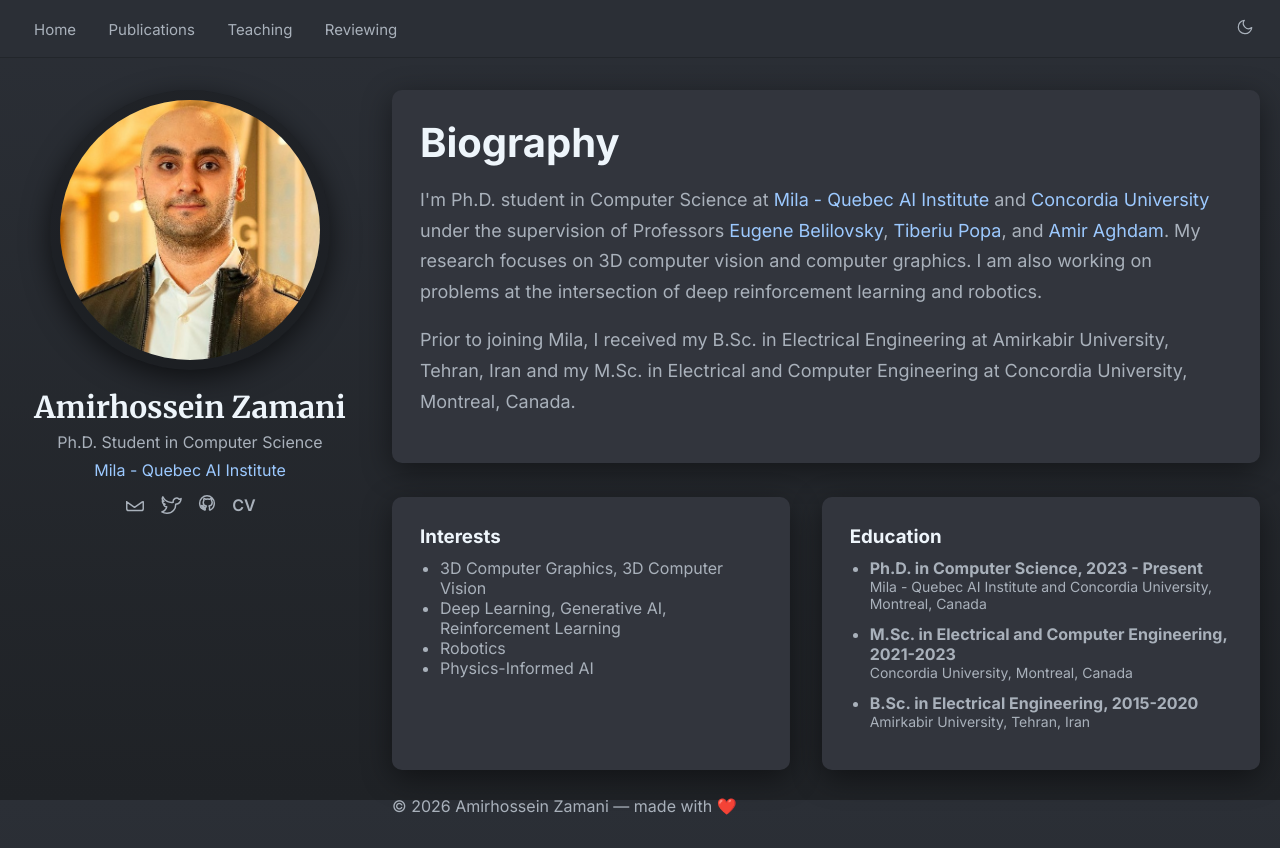
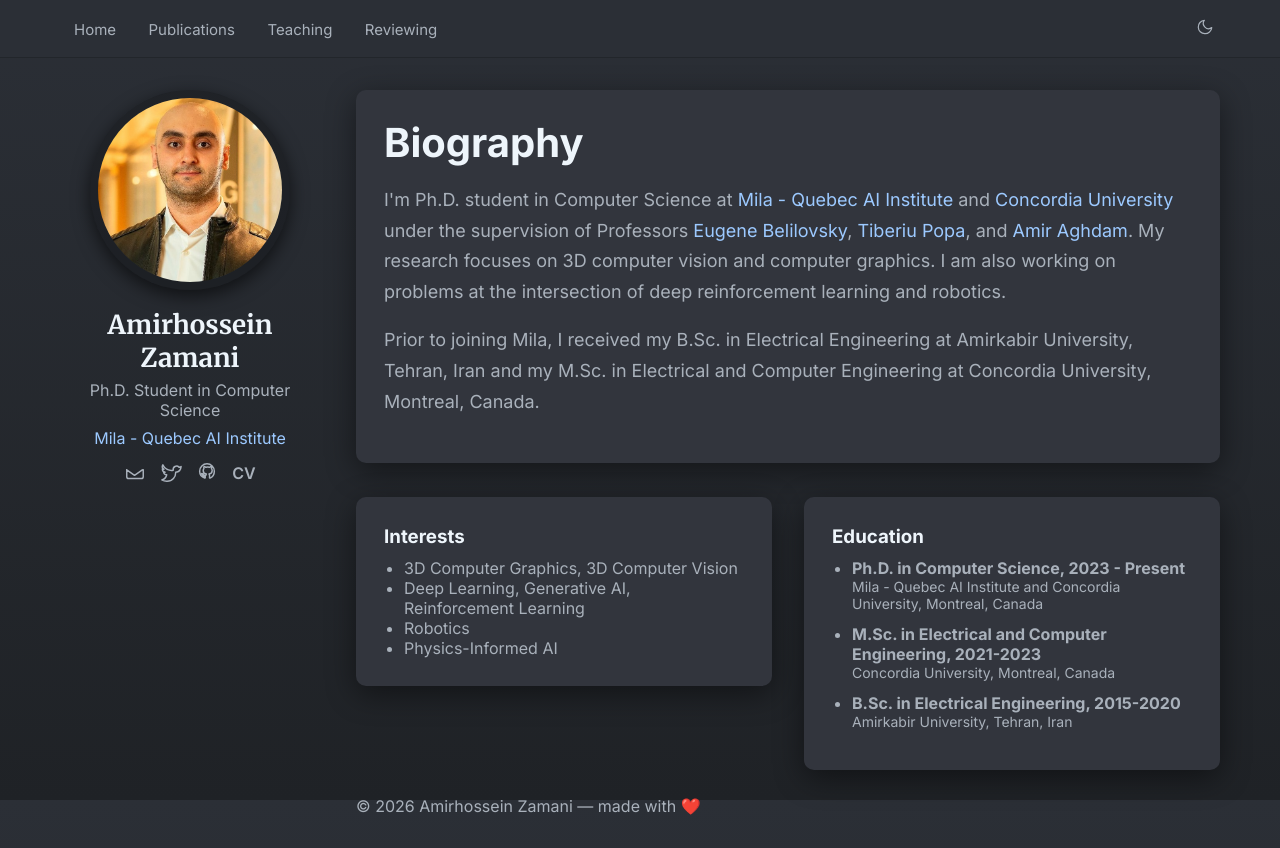
Before and after one commit to AHHHZ975/ahhhz975.github.io, a plain HTML site: page index.html in a window 1280 px wide. Drawn offline with Linux system fonts and the light colour scheme.

Commit message:
Update styles.css

```diff
--- a/styles.css
+++ b/styles.css
@@ -6,7 +6,7 @@
   --accent:#9cc9ff;
   --accent-2:#86e6c1;
   --radius:10px;
-  --maxw:1300px; /* increased from 1100px */
+  --maxw:1400px; /* increased so content can be wider on large screens */
   font-family: "Inter", system-ui, -apple-system, "Segoe UI", Roboto, "Helvetica Neue", Arial;
 }
 
@@ -30,15 +30,15 @@ main.page {
 a{color:var(--accent);text-decoration:none}
 
 /* Grid container: left column + right content
-   - max-width increased to allow wider content
-   - left column is slightly wider to keep proportions pleasant */
+   - left column reduced so right column gets more horizontal space
+   - overall container max width increased above */
 .container{
   max-width:var(--maxw);
   margin:32px auto;
   padding:0 20px;
   display:grid;
-  grid-template-columns:340px 1fr; /* left column widened from 300px -> 340px */
-  gap:32px; /* slightly larger gap */
+  grid-template-columns:260px 1fr; /* reduced left column width to give content more room */
+  gap:36px; /* slightly larger gap */
   align-items:start;
   min-height: 0;
 }
@@ -51,11 +51,12 @@ a{color:var(--accent);text-decoration:none}
 .top-actions{display:flex;gap:8px;align-items:center}
 .icon-btn{background:transparent;border:0;color:var(--muted);padding:6px;border-radius:6px;cursor:pointer}
 
-/* Sidebar / left column */
+/* Sidebar / left column
+   - scaled down avatar to match reduced left column */
 .sidebar .profile-card{background:transparent;padding:0}
-.avatar-wrap{width:280px;height:280px;border-radius:999px;overflow:hidden;margin:0 auto 18px auto;border:10px solid rgba(0,0,0,0.25);box-shadow:0 8px 28px rgba(0,0,0,0.6)}
+.avatar-wrap{width:200px;height:200px;border-radius:999px;overflow:hidden;margin:0 auto 18px auto;border:8px solid rgba(0,0,0,0.25);box-shadow:0 6px 18px rgba(0,0,0,0.6)}
 .avatar-wrap img{width:100%;height:100%;object-fit:cover;display:block}
-.name{font-family:'Merriweather', serif;font-weight:700;margin:10px 0 6px 0;text-align:center;font-size:30px}
+.name{font-family:'Merriweather', serif;font-weight:700;margin:10px 0 6px 0;text-align:center;font-size:26px}
 .subtitle{color:var(--muted);text-align:center;margin-bottom:6px}
 .affiliation{display:block;text-align:center;margin:8px 0 14px 0;color:var(--accent)}
 .icons{display:flex;gap:14px;justify-content:center;margin-top:8px}
@@ -68,30 +69,41 @@ a{color:var(--accent);text-decoration:none}
   min-height: 0; /* important for flex children in a grid */
 }
 
-/* ---------- CARD STYLES (increased inner spacing) ---------- */
+/* ---------- CARD STYLES (comfortable padding) ---------- */
 .content .card,
 .card {
   background: var(--panel);
-  padding: 28px;               /* comfortable inner spacing */
+  padding: 28px;
   border-radius: var(--radius);
   box-shadow: 0 8px 30px rgba(0,0,0,0.45);
   margin-bottom: 18px;
   color: var(--text);
 }
 
-/* Keep biography heading sizing proportional on larger layout */
+/* Biography header slightly larger on wide layout */
 .bio.card h2{font-size:40px;margin:0 0 16px 0}
 .bio.card p{line-height:1.7;color:var(--muted);font-size:18px}
 
-/* two-column interests / education */
-.two-column{display:flex;gap:32px;margin-top:16px}
+/* two-column interests / education
+   - each .card flexes to use available width so lines become longer */
+.two-column{
+  display:flex;
+  gap:32px;
+  margin-top:16px;
+  align-items: flex-start;
+}
+.two-column .card{
+  flex: 1 1 0; /* allow both cards to expand equally */
+  min-width: 0; /* prevents overflow and allows proper shrinking */
+}
+
+/* card headings and lists */
 .card h3{margin:0 0 10px 0}
 .card ul{margin:0;padding-left:20px;color:var(--muted)}
 .edu-list li{margin-bottom:12px}
 .edu-list .muted{font-size:14px;color:var(--muted)}
 
 /* ---------- Footer pinned to bottom of right column ---------- */
-/* Push footer to the bottom of the .content column */
 .content .footer {
   margin-top: auto; /* footer sits at bottom when content is short */
   padding-top: 8px;
@@ -104,9 +116,13 @@ a{color:var(--accent);text-decoration:none}
 .muted{color:var(--muted)}
 .small{font-size:13px;color:var(--muted)}
 
-/* responsive adjustments */
+/* Responsive adjustments */
+@media (max-width:1400px){
+  /* a moderate breakpoint: reduce max width so it stays comfortable */
+  :root { --maxw:1200px; }
+}
+
 @media (max-width:1200px){
-  /* at medium widths reduce max width to avoid cramped layout on small laptops */
   :root { --maxw:1100px; }
   .container{grid-template-columns:300px 1fr; gap:28px;}
   .avatar-wrap{width:240px;height:240px}
```
